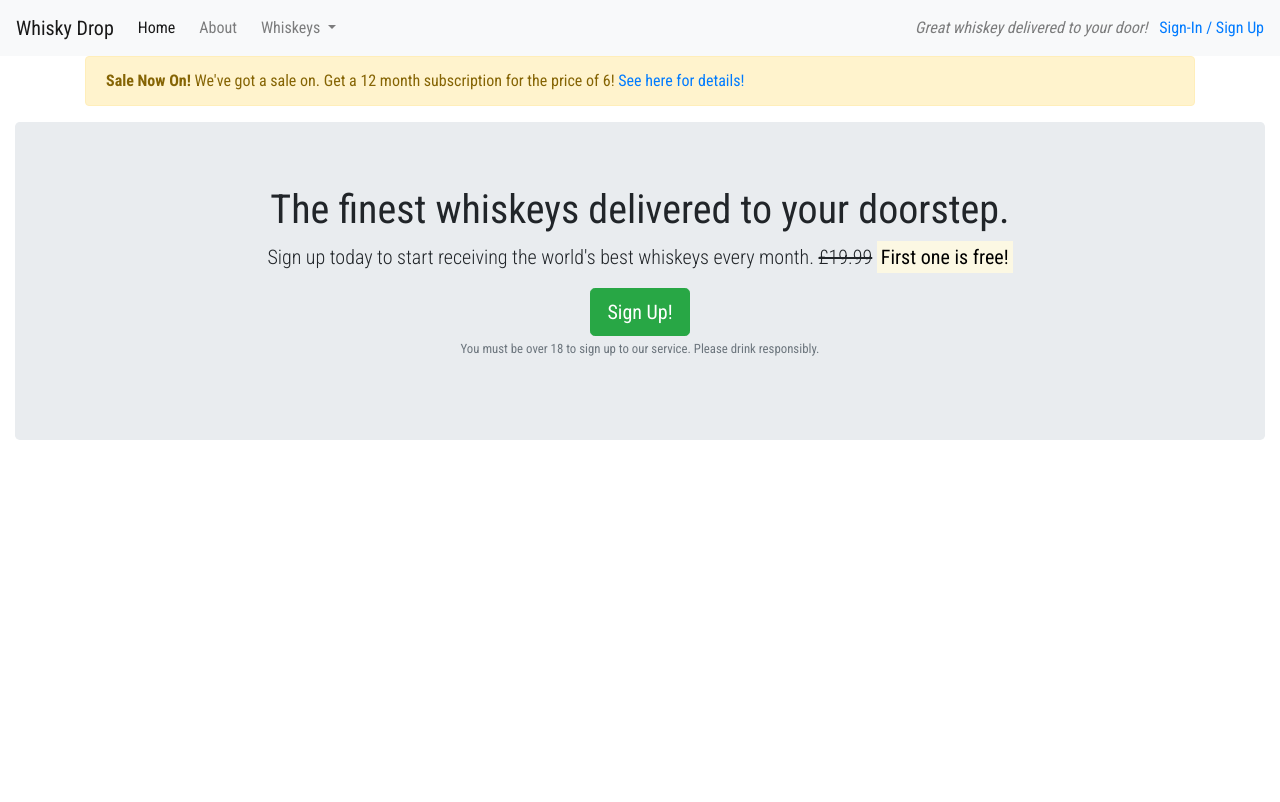
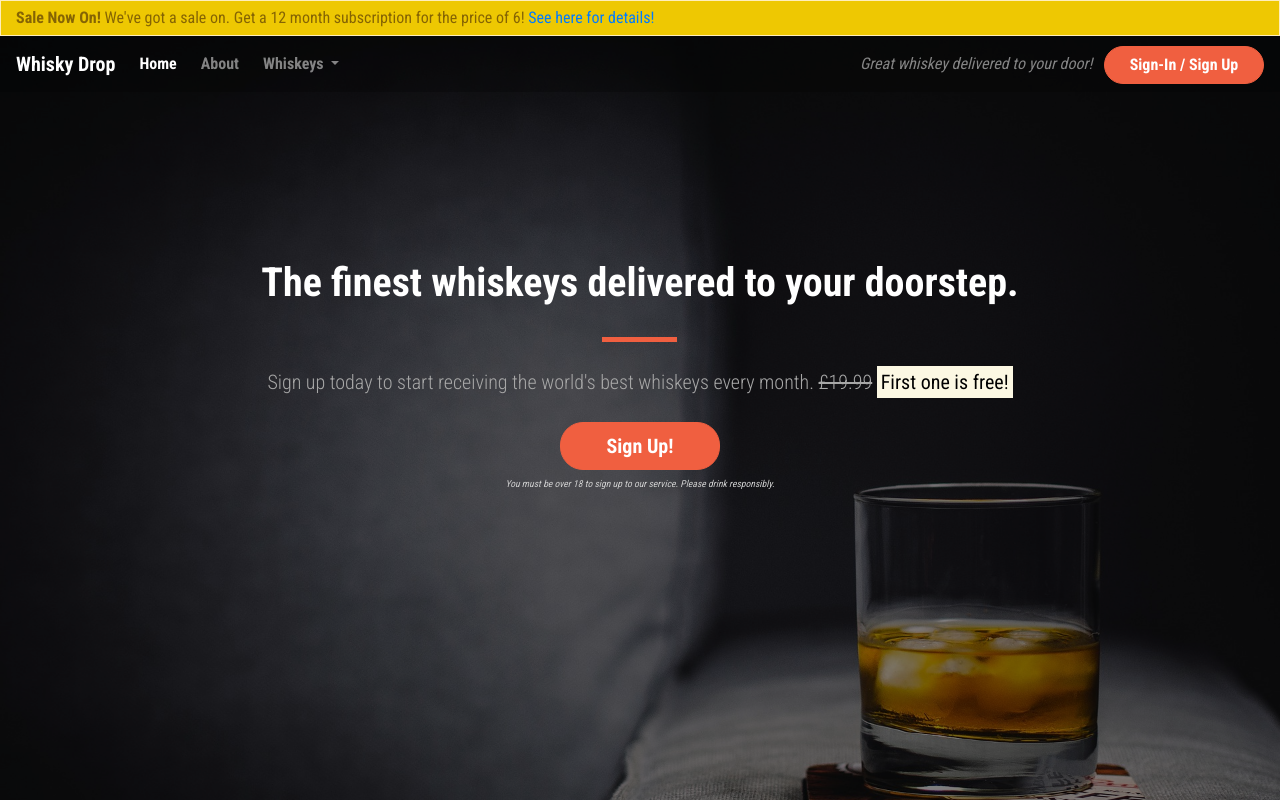
Before and after one commit to onabz/Testing-Bootstrap, a plain HTML site: page index.html in a window 1280 px wide. Shown: the top 802 px of the page. Drawn offline with nearby package versions, Linux system fonts and the light colour scheme.

Commit message:
third commit

```diff
--- a/css/style.css
+++ b/css/style.css
@@ -4,16 +4,132 @@ body {
     font-family: 'Roboto Condensed', sans-serif;
 }
 
-.alerts-container {}
+.alert-container .col-12 {
+    padding-left: 0;
+    padding-right: 0;
+}
+
+.site-wide-alert {
+    border-radius: 0;
+    margin-bottom: 0;
+    padding: 5px 15px;
+    background-color: #eec802;
+}
 
 .callout-container {
     height: 100vh;
 
-    background: url(images/whisky-image.jpg);
-    background-repeat: no-repeat;
-    background-size: auto;
+    background: url(../images/whiskey-background.jpg) no-repeat center center fixed;
+    -webkit-background-size: cover;
+    -moz-background-size: cover;
+    -o-background-size: cover;
+    background-size: cover;
+
+    display: flex;
+    align-items: center;
+    justify-content: center;
+    position: relative;
 }
 
-.quotes-container {}
+.opaque-overlay {
+    position: absolute;
+    top: 0;
+    left: 0;
+    height: 100%;
+    width: 100%;
+    background-color: rgba(0, 0, 0, 0.5);
+}
 
-.features-container {}
+/* Navbar */
+
+.navalert-container {
+    position: absolute;
+    top: 0;
+    left: 0;
+    z-index: 1;
+    padding-left: 0;
+    padding-right: 0;
+}
+
+.navbar {
+    margin-bottom: 0;
+    width: 100%;
+    background-color: rgba(0, 0, 0, .25);
+    border: 0;
+}
+
+.navbar .navbar-toggler {
+    border: 0;
+}
+
+.navbar .navbar-brand {
+    font-weight: bold;
+}
+
+.navbar .navbar-nav a {
+    font-weight: bold;
+}
+
+/* Jumbotron */
+
+.jumbotron {
+    background-color: transparent;
+}
+
+.jumbotron h1 {
+    color: white;
+    font-weight: bold;
+    margin-bottom: 30px;
+    color: white;
+}
+
+.jumbotron .lead {
+    margin: 25px 0;
+    color: #a7a7a7;
+}
+
+.jumbotron small {
+    font-size: 60%;
+    font-style: italic;
+    color: #d0d0d0;
+}
+
+/* Block dividers */
+
+.block-divider {
+    width: 75px;
+    height: 5px;
+    border: 0;
+    background-color: #f05f40;
+}
+
+.block-divider--orange {
+    background-color: #f05f40;
+}
+
+.block-divider--short {
+    width: 35px;
+}
+
+/* buttons */
+
+.btn--cta {
+    font-weight: bold;
+    border-radius: 23px;
+    width: 160px;
+}
+
+.btn--red {
+    color: white;
+    background-color: #f05f40;
+    border-color: #f05f40;
+}
+
+.btn--red:hover,
+.btn--red:active,
+.btn--red:focus,
+.btn--red:active:focus {
+    background-color: #df4929;
+    border-color: #df4929;
+    color: white;
+}
--- a/index.html
+++ b/index.html
@@ -9,12 +9,23 @@
     <link rel="stylesheet" href="https://stackpath.bootstrapcdn.com/bootstrap/4.3.1/css/bootstrap.min.css"
         integrity="sha384-ggOyR0iXCbMQv3Xipma34MD+dH/1fQ784/j6cY/iJTQUOhcWr7x9JvoRxT2MZw1T" crossorigin="anonymous">
     <script src="https://kit.fontawesome.com/369ffcbdc6.js" crossorigin="anonymous"></script>
-
     <link rel="stylesheet" href="css/style.css">
 </head>
 
 <body>
-    <nav class="navbar navbar-light bg-light navbar-expand-sm">
+    <div class="container-fluid navalert-container">
+        <div class="container-fluid alert-container">
+            <div class="row d-none d-sm-block">
+                <div class="col-12">
+                    <div class="site-wide-alert alert alert-warning">
+                        <strong>Sale Now On!</strong> We've got a sale on. Get a 12 month subscription for the price of
+                        6!
+                        <a href="">See here for details!</a>
+                    </div>
+                </div>
+            </div>
+        </div>
+        <nav class="navbar navbar-dark navbar-expand-sm">
             <a href="/" class="navbar-brand">Whisky Drop</a>
 
             <button class="navbar-toggler ml-auto" type="button" data-toggle="collapse" data-target="#navbarNavDropdown"
@@ -25,7 +36,6 @@
                 <ul class="navbar-nav mr-auto">
                     <li class="active nav-item mr-2"><a class="nav-link" href="/">Home</a></li>
                     <li class="nav-item mr-2"><a class="nav-link" href="/about">About</a></li>
-
                     <li class="nav-item dropdown">
                         <a class="nav-link dropdown-toggle" href="#" id="navbarDropdownMenuLink" role="button"
                             data-toggle="dropdown" aria-haspopup="true" aria-expanded="false">
@@ -38,43 +48,37 @@
                             <a class="dropdown-item" href="#">American</a>
                         </div>
                     </li>
-                <li class="nav-item mr-2 d-block d-sm-none"><a class="nav-link" href="/login">Sign-In / Sign Up</a></li>
+                    <li class="nav-item mr-2 d-block d-sm-none"><a class="nav-link" href="/login">Sign-In / Sign Up</a>
+                    </li>
                 </ul>
             </div>
             <div class="d-none d-md-block">
                 <p class="navbar-text my-auto mr-2"><i>Great whiskey delivered to your door!</i></p>
-            <a href="/login">Sign-In / Sign Up</a>
+                <a href="/login" class="btn btn--cta btn--red">Sign-In / Sign Up</a>
             </div>
         </nav>
-    <div class="container alert-container">
-        <div class="row d-none d-sm-block">
-            <div class="col-12">
-                <div class="alert alert-warning">
-                    <strong>Sale Now On!</strong> We've got a sale on. Get a 12 month subscription for the price of 6!
-                    <a href="">See here for details!</a>
-                </div>
-            </div>
-        </div>
     </div>
     <div class="container-fluid callout-container">
         <!-- Callout -->
+        <div class="opaque-overlay">&nbsp;</div>
         <div class="row">
             <div class="col-12">
                 <section class="callout jumbotron text-center">
-                    <h1>The finest whiskeys delivered to your doorstep.</h1>
+                    <h1 class="jumbotron-header">The finest whiskeys delivered to your doorstep.</h1>
+                    <hr class="block-divider block-divider--orange">
                     <p class="lead">Sign up today to start receiving the world's best whiskeys every month.
                         <s class="d-none d-sm-inline">£19.99</s>
                         <span class="d-inline d-sm-none"><br></span>
                         <strong><mark>First one is free!</mark></strong></p>
-                    <button class="btn btn-success btn-lg" data-toggle="modal" data-target="#signUpModal">Sign
+                    <button class="btn btn-lg btn--cta btn--red" data-toggle="modal" data-target="#signUpModal">Sign
                         Up!</button>
                     <p class="text-muted"><small>You must be over 18 to sign up to our service. Please drink
                             responsibly.</small></p>
                 </section>
             </div>
         </div>
+        <!-- /.callout -->
     </div>
-    <!-- /.callout -->
 
     <!-- Quotes -->
     <div class="container quotes-container">
```
Lines whose indentation alone changed are shown as unchanged.
